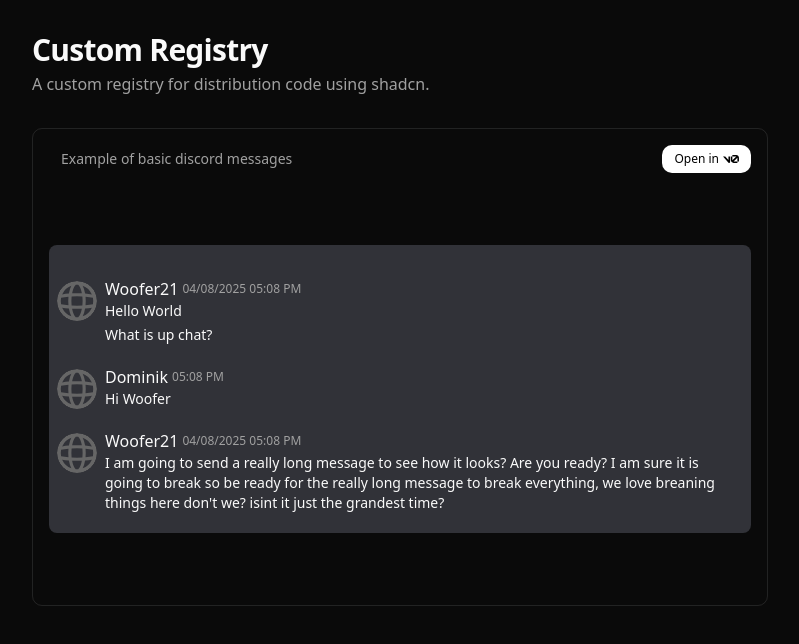
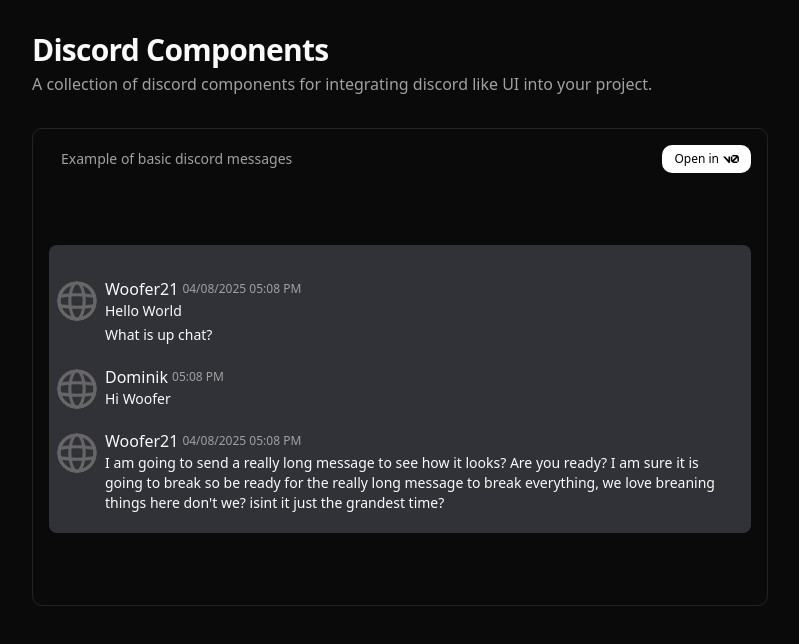
Before and after one commit to Would-You-Bot/discord-components, a Next.js app: page / in a window 1280 px wide. Shown: the top 644 px of the page, without its empty margins (240-1039 px from the left). Built offline with nearby package versions, Linux system fonts and the light colour scheme; no server answers.

Commit message:
fix: change heading text

```diff
--- a/app/page.tsx
+++ b/app/page.tsx
@@ -9,16 +9,16 @@
 	DiscordMessageGroup
 } from "@/registry/new-york/discord-base/discord-base";
 
-// This page displays items from the custom registry.
-// You are free to implement this with your own design as needed.
-
 export default function Home() {
 	return (
 		<div className="mx-auto flex min-h-svh max-w-3xl flex-col gap-8 px-4 py-8">
 			<header className="flex flex-col gap-1">
-				<h1 className="font-bold text-3xl tracking-tight">Custom Registry</h1>
+				<h1 className="font-bold text-3xl tracking-tight">
+					Discord Components
+				</h1>
 				<p className="text-muted-foreground">
-					A custom registry for distribution code using shadcn.
+					A collection of discord components for integrating discord like UI
+					into your project.
 				</p>
 			</header>
 			<main className="flex flex-1 flex-col gap-8">
```
